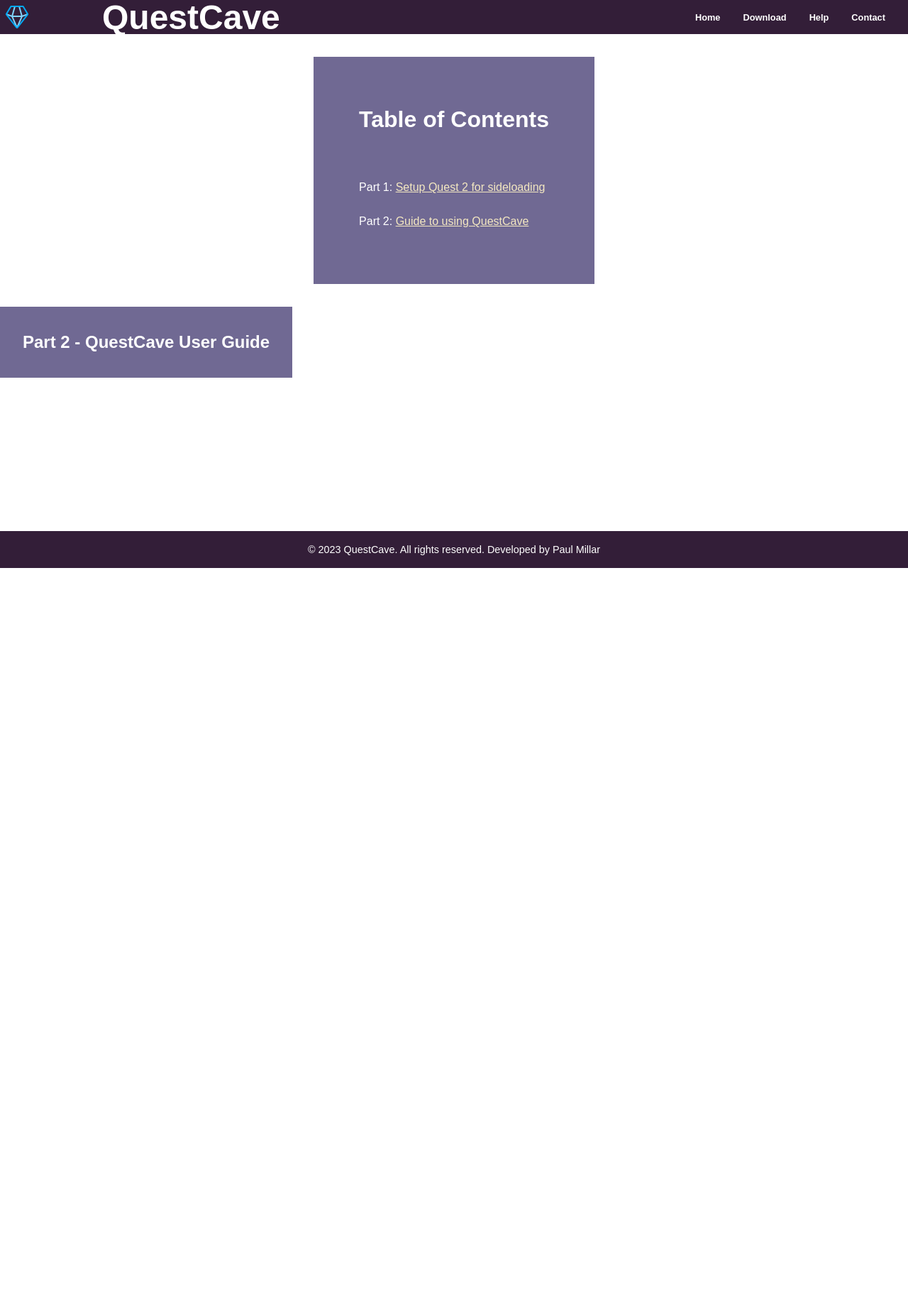
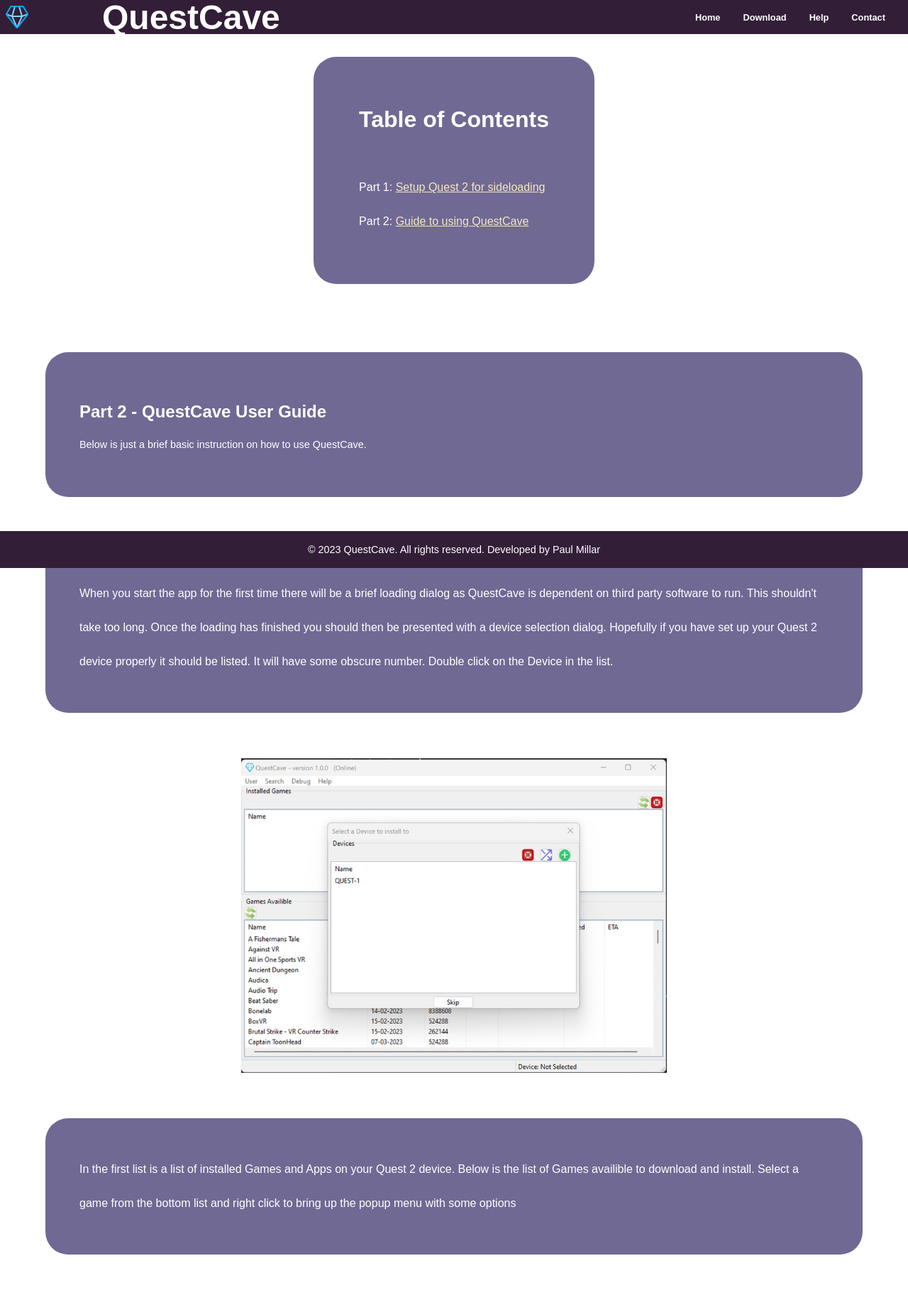
Before and after one commit to xxchaosxx210/quest_vr_auto_server, a FastAPI app: page /help/quest-cave-guide in a window 1280 px wide. Shown: the whole page at 71% size. Before the commit the page ends 800 px from the top, so only its background shows below. Run offline with FastAPI, Linux system fonts and the light colour scheme; some web fonts are replaced.

Commit message:
adding images

```diff
--- a/static/css/style.css
+++ b/static/css/style.css
@@ -66,6 +66,7 @@
     width: fit-content;
     line-height: 1.5;
     padding: 2rem;
+    border-radius: 2rem;
 }
 
 .large-spacing {
@@ -102,9 +103,23 @@
     margin-left: 4rem;
     margin-right: 4rem;
     line-height: 3;
+    margin-top: 4rem;
+    margin-bottom: 4rem;
 }
 
-.contact-box{
+.help-image-holder{
+    display: flex;
+    justify-content: center;
+    align-items: center;
+}
+
+.help-image-holder img{
+    width: 600px;
+    max-height: 100%;
+    object-fit: contain;
+}
+
+.contact-box {
     margin-top: 4rem;
     padding: 4rem;
 }
--- a/templates/help-part2.html
+++ b/templates/help-part2.html
@@ -4,7 +4,29 @@
 {% endblock %}
 {% block content %}
 {% include 'help-nav.html' %}
-<div class="container content-box center-box">
-    <h2>Part 2 - QuestCave User Guide</h2>
+<div class="container">
+    <div class="content-box help-box" style="width:auto">
+        <h2>Part 2 - QuestCave User Guide</h2>
+        <p>
+            Below is just a brief basic instruction on how to use QuestCave.
+        </p>
+    </div>
+    <div class="content-box help-box">
+        When you start the app for the first time there will be a brief loading dialog as QuestCave is dependent
+        on third party software to run. This shouldn't take too long. Once the loading has finished you should then
+        be presented with a device selection dialog. Hopefully if you have set up your Quest 2 device properly
+        it should be listed. It will have some obscure number.
+        Double click on the Device in the list.
+    </div>
+    <div class="help-image-holder">
+        <img src="{{ url_for('static', path='/images/device-selection.jpg') }}" alt="">
+    </div>
+    <div class="content-box help-box">
+        In the first list is a list of installed Games and Apps on your Quest 2 device. Below is
+        the list of Games availible to download and install.
+
+        Select a game from the bottom list and right click to bring up the popup menu
+        with some options
+    </div>
 </div>
 {% endblock %}
```
Also changed, not shown: templates/help-part1.html (+14 -4 lines), static/images/device-selection.jpg (added), static/images/game-options.jpg (added), static/images/main-window.jpg (added), 1 other file.
